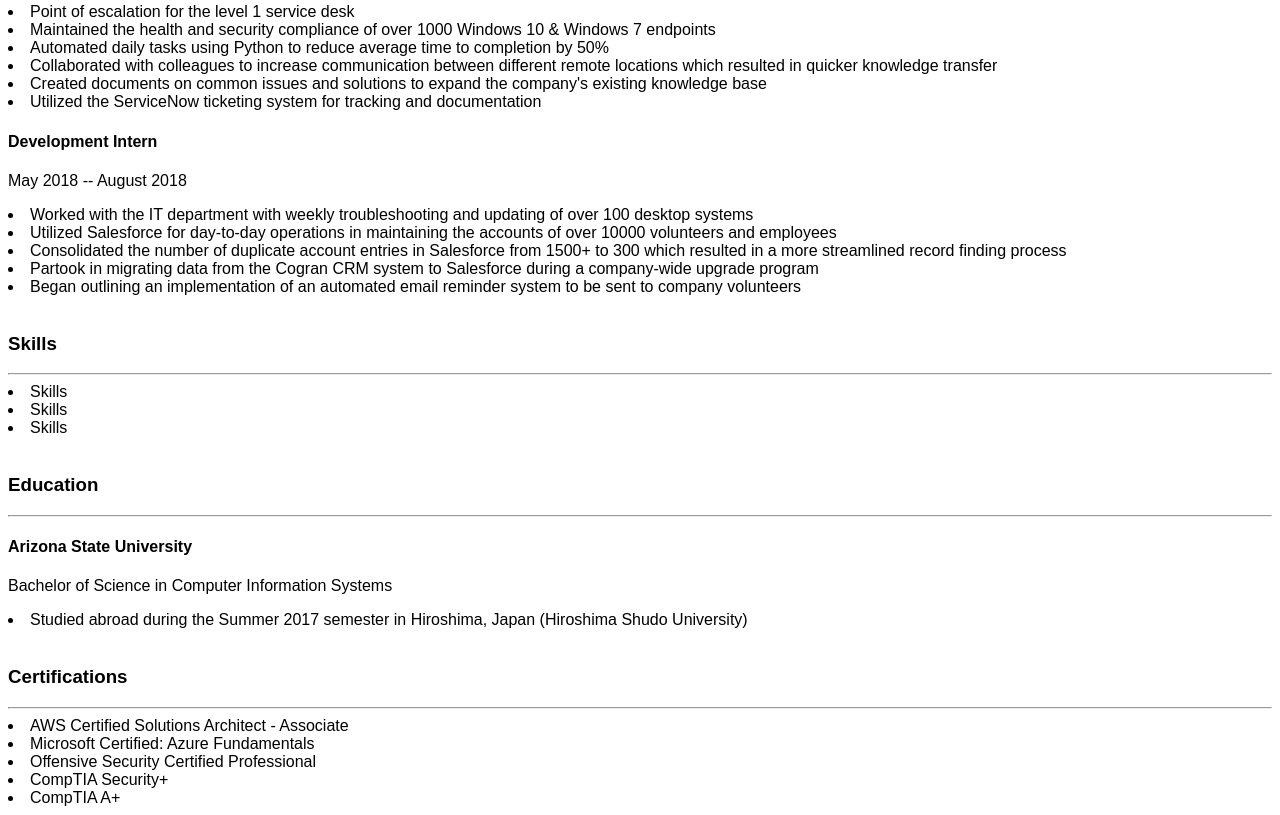
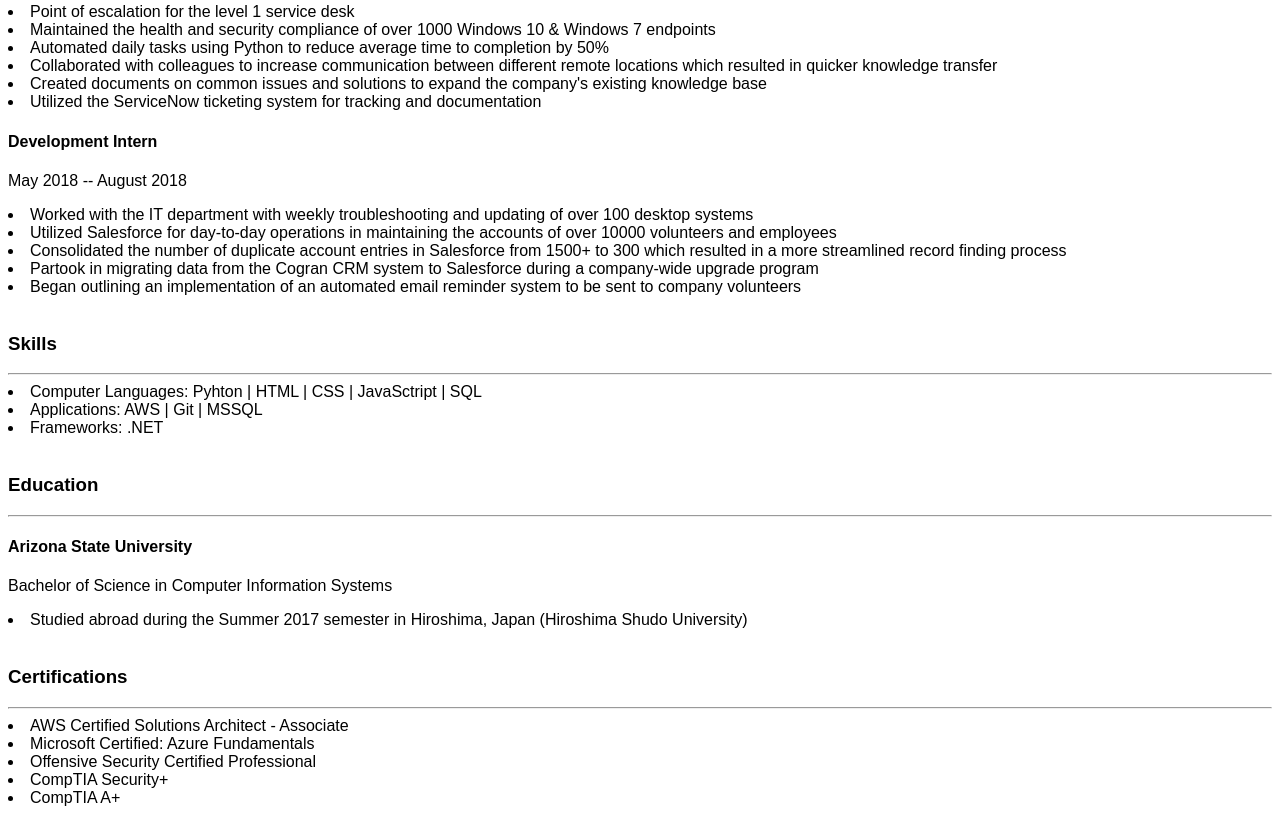
Before and after one commit to jleynes/CloudResumeChallenge-FrontEnd, a plain HTML site: page index.html in a window 1280 px wide. Shown: the part 571-1386 px from the top of the page. Drawn offline with Linux system fonts and the light colour scheme.

Commit message:
Updated index.html

```diff
--- a/index.html
+++ b/index.html
@@ -56,9 +56,9 @@
     <div class="skills">
       <h3>Skills</h3>
       <hr>
-      <li>Skills</li>
-      <li>Skills</li>
-      <li>Skills</li>
+      <li>Computer Languages: Pyhton | HTML | CSS | JavaSctript | SQL</li>
+      <li>Applications: AWS | Git | MSSQL</li>
+      <li>Frameworks: .NET</li>
     </div>
 
     <br>
```
